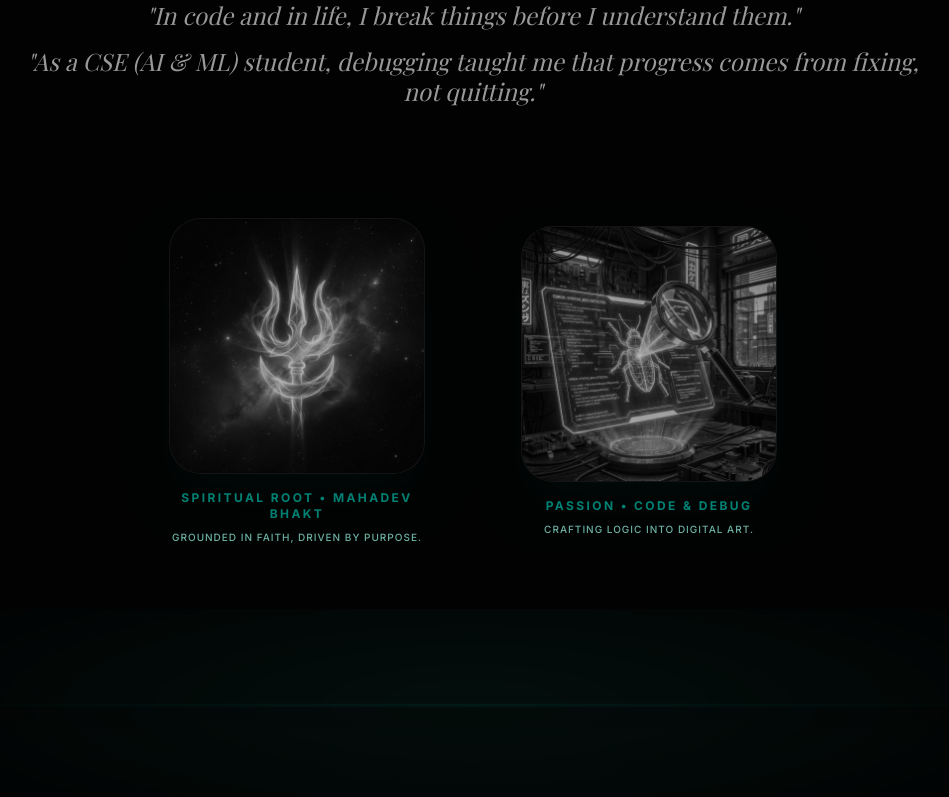
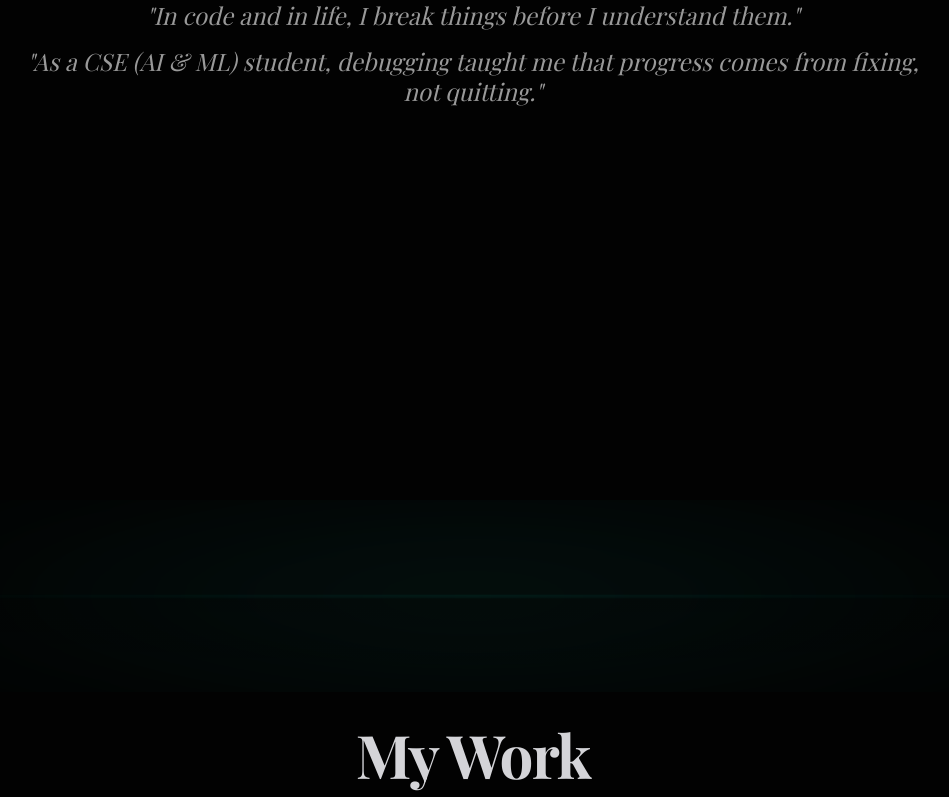
Before and after one commit to aasthakumari03/updated_Portfolio, a Next.js app: page / in a window 1280 px wide. Shown: the part 1100-1897 px from the top of the page, without its empty margins (167-1116 px from the left). Built offline with nearby package versions, Linux system fonts and the light colour scheme; a web font is replaced by a local one.

Commit message:
Remove images from About Me section to align with theme

```diff
--- a/app/page.tsx
+++ b/app/page.tsx
@@ -151,41 +151,7 @@ export default function Home() {
           </div>
         </ScrollReveal>
 
-        <div className="flex flex-col md:flex-row justify-center gap-12 md:gap-24 w-full items-center mt-16 max-w-4xl">
-          <ScrollReveal delay={0.2} className="relative group w-64">
-            <div className="relative aspect-square overflow-hidden rounded-[2rem] border border-white/5 bg-zinc-900/30 backdrop-blur-md shadow-2xl shadow-teal-500/5 group-hover:shadow-teal-500/30 group-hover:-translate-y-2 transition-all duration-700">
-              <Image
-                src="/images/mahadev.png"
-                alt="Mahadev Trishul - Symbol of Core Beliefs"
-                fill
-                className="object-cover transition-transform duration-700 group-hover:scale-110 opacity-70 group-hover:opacity-100 grayscale group-hover:grayscale-0"
-              />
-            </div>
-            <p className="mt-4 text-teal-400 font-bold tracking-[0.2em] uppercase text-xs text-center opacity-60 group-hover:opacity-100 transition-opacity duration-500">
-              Spiritual Root • Mahadev Bhakt
-            </p>
-            <p className="mt-2 text-teal-200/80 text-[10px] uppercase tracking-widest text-center font-medium opacity-90 transition-opacity duration-500">
-              Grounded in faith, driven by purpose.
-            </p>
-          </ScrollReveal>
 
-          <ScrollReveal delay={0.4} className="relative group w-64">
-            <div className="relative aspect-square overflow-hidden rounded-[2rem] border border-white/5 bg-zinc-900/30 backdrop-blur-md shadow-2xl shadow-teal-500/5 group-hover:shadow-teal-500/30 group-hover:-translate-y-2 transition-all duration-700">
-              <Image
-                src="/images/coding.png"
-                alt="Futuristic Coding Interface"
-                fill
-                className="object-cover transition-transform duration-700 group-hover:scale-110 opacity-70 group-hover:opacity-100 grayscale group-hover:grayscale-0"
-              />
-            </div>
-            <p className="mt-4 text-teal-400 font-bold tracking-[0.2em] uppercase text-xs text-center opacity-60 group-hover:opacity-100 transition-opacity duration-500">
-              Passion • Code & Debug
-            </p>
-            <p className="mt-2 text-teal-200/80 text-[10px] uppercase tracking-widest text-center font-medium opacity-90 transition-opacity duration-500">
-              Crafting logic into digital art.
-            </p>
-          </ScrollReveal>
-        </div>
       </section>
 
       <FogSeparator />
```
